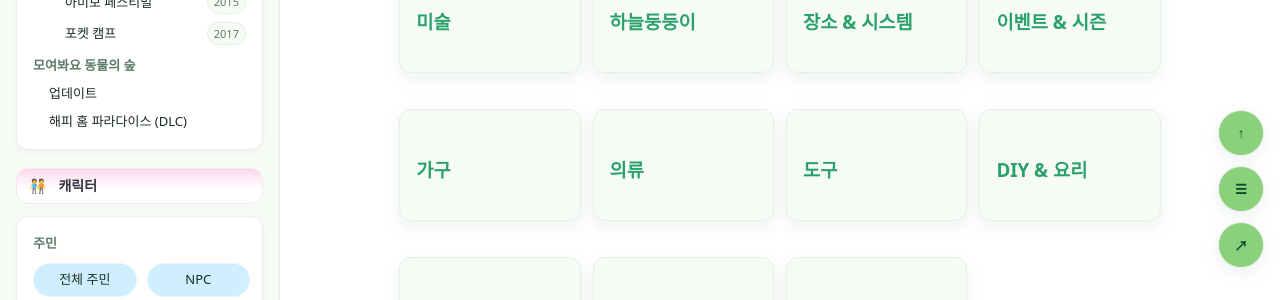
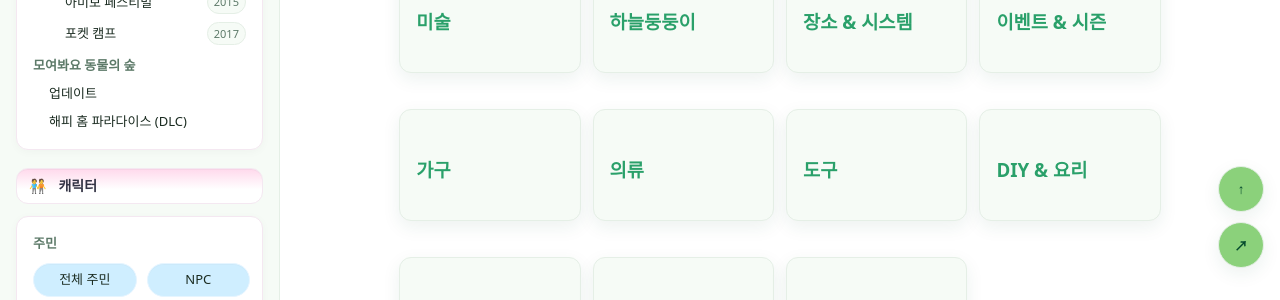
Before and after one commit to cute-bite/animal-crossing, a Jekyll site: the page built from index.md, in a window 1280 px wide. Shown: the part 616-916 px from the top of the page. Built offline with Jekyll 4.4.1, drawn with Linux system fonts in a browser that asks for light colours.

Commit message:
Add files via upload

```diff
--- a/assets/css/theme.css
+++ b/assets/css/theme.css
@@ -636,3 +636,9 @@ tr:nth-child(even){ background:rgba(42,160,106,.04); }
   font-weight: 400;   /* 기본 두께로 복원 */
   color: var(--text); /* 본문 글자색 */
 }
+
+/* 데스크톱: 가운데 '메뉴' FAB 숨김 */
+@media (min-width:961px){
+  .fab-group .fab.menu{ display:none !important; }    /* 메뉴에 class="fab menu"인 경우 */
+  .fab-group .fab:nth-child(2){ display:none !important; } /* 예비: 2번째 버튼이 메뉴일 때 */
+}
```
